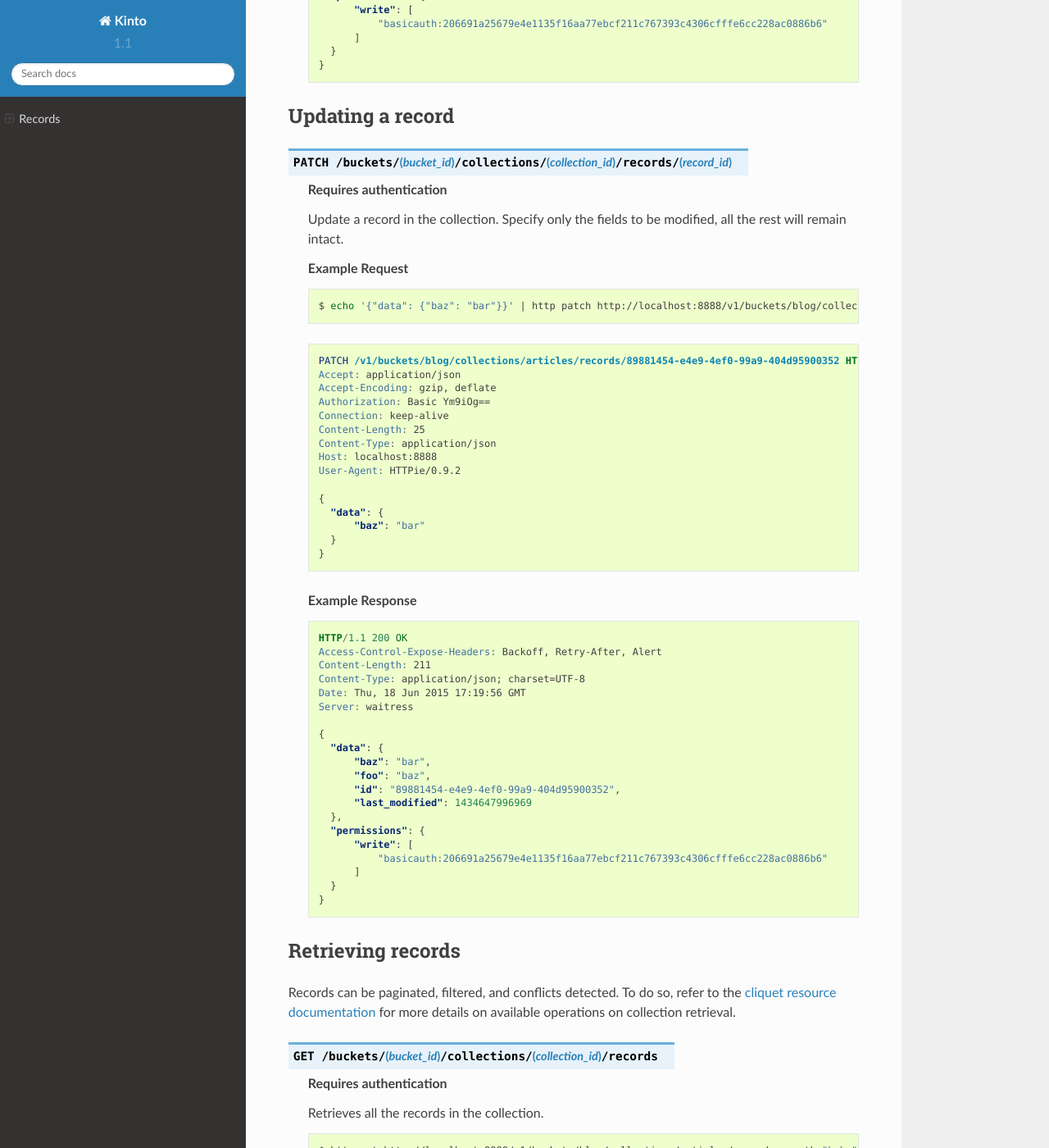
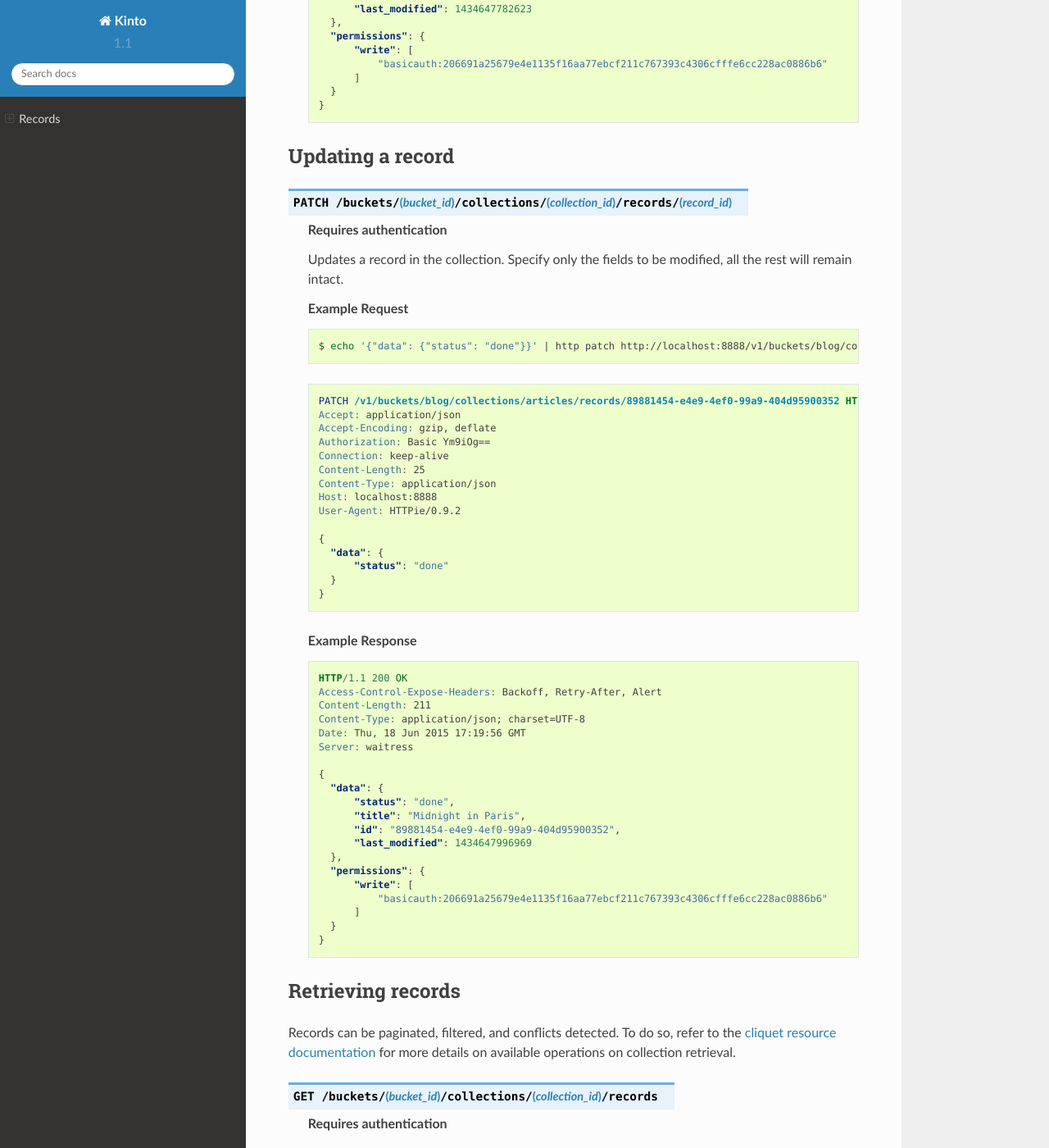
Before and after one commit to Kinto/kinto, a Sphinx documentation site: the page built from docs/api/records.rst, in a window 1280 px wide and 1400 px high, scrolled down 2003 px. Shown: the whole window at 82% size. Built offline with Sphinx 7.4.7 and the Read the Docs theme 2.0.0, drawn with Linux system fonts in a browser that asks for light colours; some of the changed text lies outside the part shown.

Commit message:
@leplatrem review

```diff
--- a/docs/api/collections.rst
+++ b/docs/api/collections.rst
@@ -14,7 +14,7 @@
 ..     By default users have a bucket that is used for their own data.
 ..     Application can use this default bucket with the ``default`` shortcut.
 ..     ie: ``/buckets/default/collections/contacts`` will be the current
-..     user contacts.
+..     user contacts. See #71 for more discussion.
 
 
 Creating a collection
@@ -25,6 +25,8 @@
 
     **Requires authentication**
     Creates or replaces a collection object.
+
+    A collection is the parent object of records. It can be viewed as a container where records permissions are assigned globally.
 
     .. sourcecode:: bash
 
--- a/docs/api/groups.rst
+++ b/docs/api/groups.rst
@@ -19,7 +19,7 @@
 
     **Requires authentication**
 
-    Creates a new bucket's group with a generated id.
+    Creates a new bucket group with a generated id.
 
     .. sourcecode:: bash
 
--- a/docs/api/records.rst
+++ b/docs/api/records.rst
@@ -69,7 +69,7 @@
 
     **Requires authentication**
 
-    Create or update a record in the collection.
+    Creates or updates a record in the collection.
 
     **Example Request**
 
@@ -126,14 +126,14 @@
 
     **Requires authentication**
 
-    Update a record in the collection. Specify only the fields to be modified,
+    Updates a record in the collection. Specify only the fields to be modified,
     all the rest will remain intact.
 
     **Example Request**
 
     .. sourcecode:: bash
 
-        $ echo '{"data": {"baz": "bar"}}' | http patch http://localhost:8888/v1/buckets/blog/collections/articles/records/89881454-e4e9-4ef0-99a9-404d95900352 --auth="bob:" --verbose
+        $ echo '{"data": {"status": "done"}}' | http patch http://localhost:8888/v1/buckets/blog/collections/articles/records/89881454-e4e9-4ef0-99a9-404d95900352 --auth="bob:" --verbose
 
     .. sourcecode:: http
 
@@ -149,7 +149,7 @@
 
         {
           "data": {
-              "baz": "bar"
+              "status": "done"
           }
         }
 
@@ -166,8 +166,8 @@
 
         {
           "data": {
-              "baz": "bar",
-              "foo": "baz",
+              "status": "done",
+              "title": "Midnight in Paris",
               "id": "89881454-e4e9-4ef0-99a9-404d95900352",
               "last_modified": 1434647996969
           },
```
Also changed, not shown: other parts of docs/api/groups.rst (+2 -2 lines), other parts of docs/api/records.rst (+3 -3 lines), docs/api/buckets.rst (+4 -4 lines).
